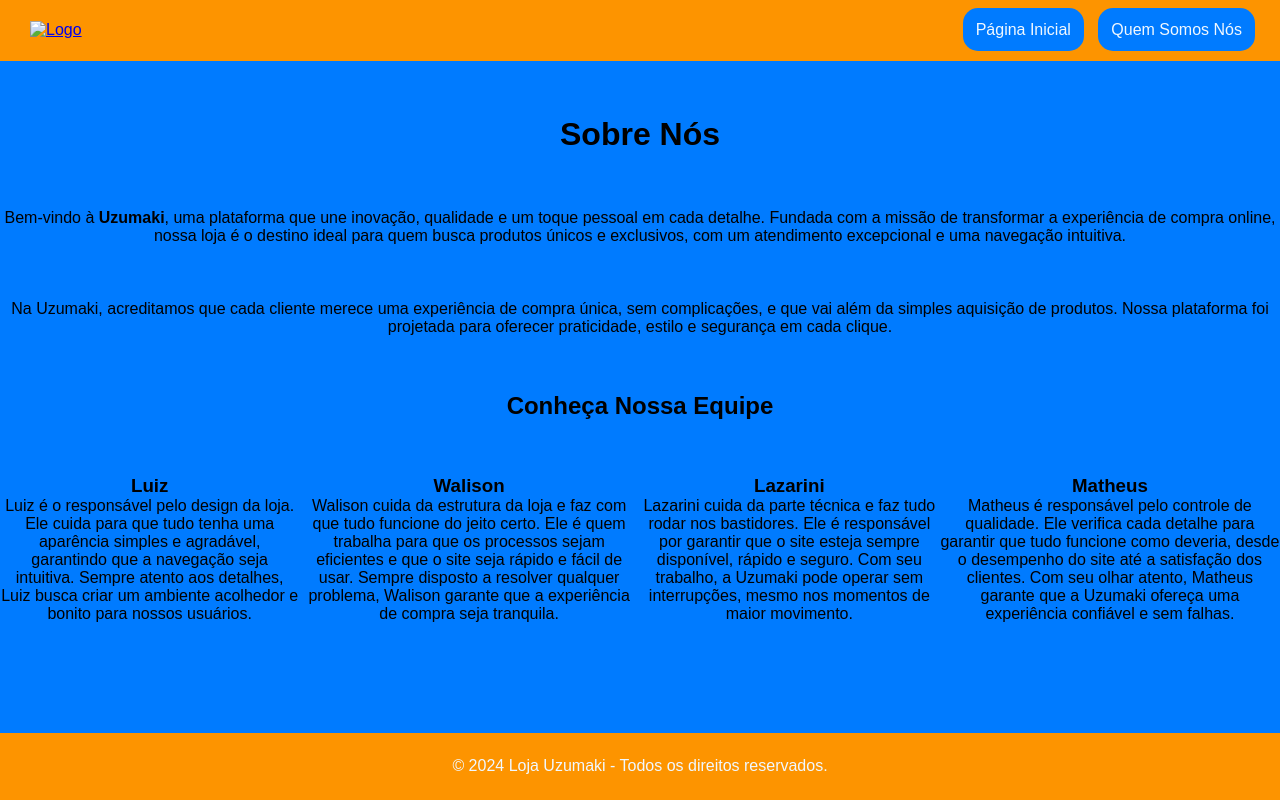
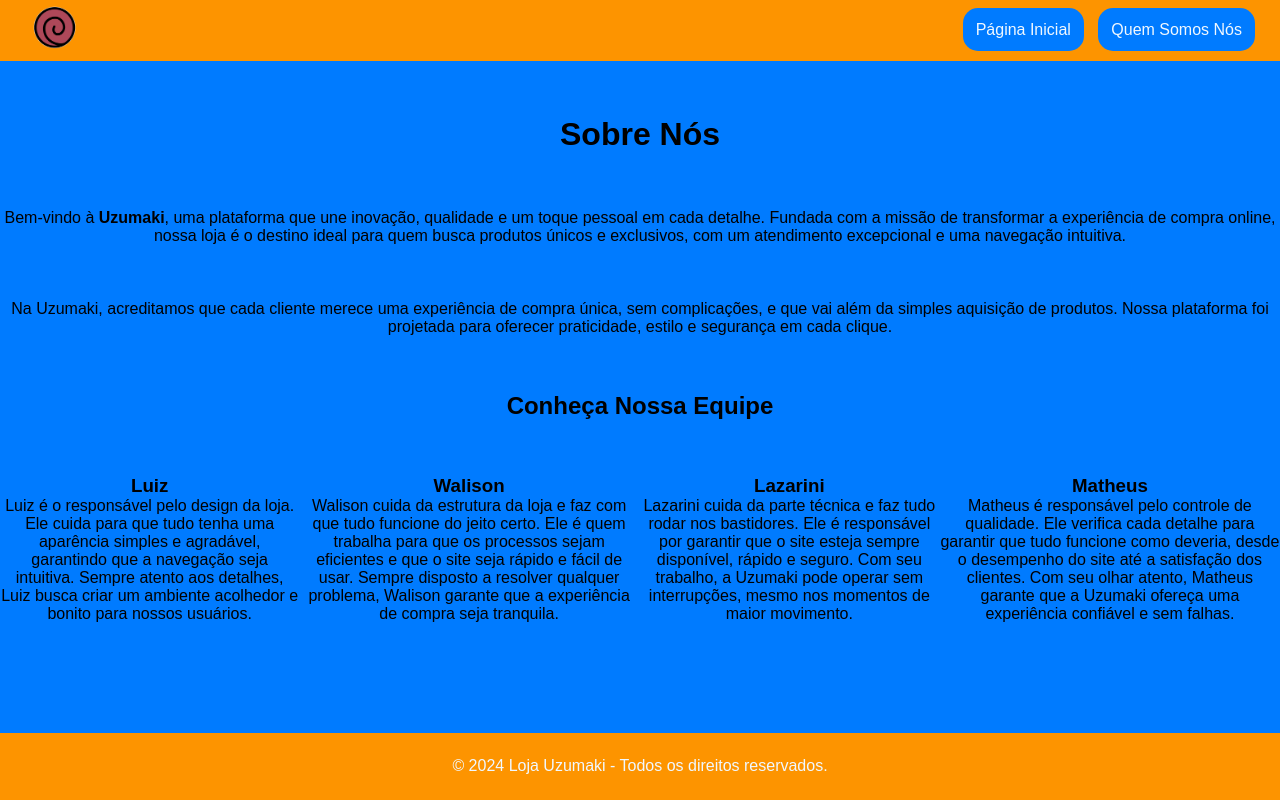
Before and after one commit to Lazarinni/loja-uzumaki, a plain HTML site: page docs/Views/quemsomos.html in a window 1280 px wide. Drawn offline with Linux system fonts and the light colour scheme; a script that the page names is missing.

Commit message:
Update quemsomos.html

```diff
--- a/docs/Views/quemsomos.html
+++ b/docs/Views/quemsomos.html
@@ -19,7 +19,7 @@
 
     <header class="header">
         <a href="../index.html">
-            <img src="/Uzumaki/Sources/logo.png" alt="Logo" class="logo">
+            <img src="../Sources/logo.png" alt="Logo" class="logo">
         </a>
         </div>
         <div class="links">
```
